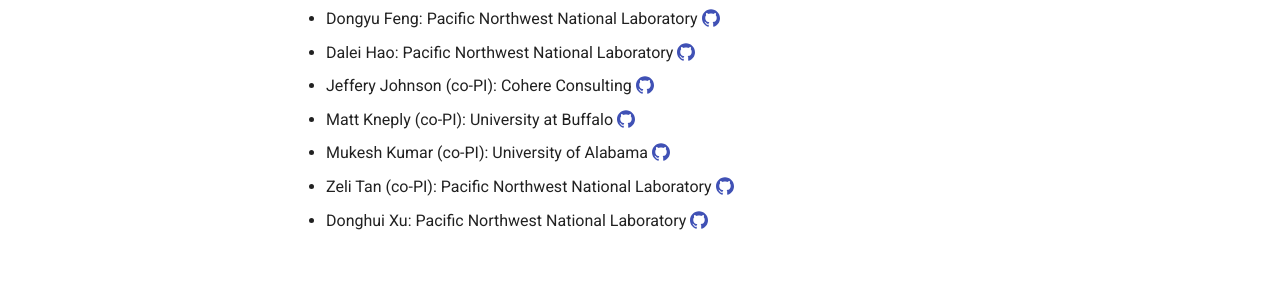
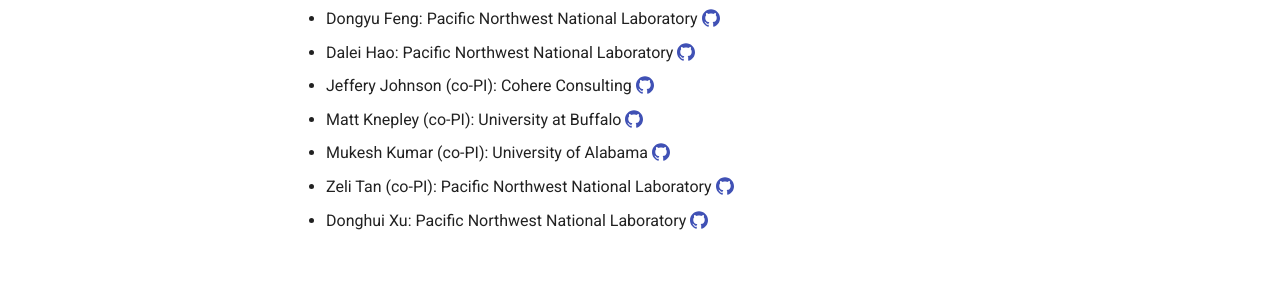
Before and after one commit to RDycore/RDycore.github.io, an MkDocs documentation site: the page built from docs/team.md, in a window 1280 px wide. Shown: the part 308-608 px from the top of the page. Built offline with MkDocs 1.6.1 and Material for MkDocs 9.7.7, drawn with Linux system fonts in a browser that asks for light colours; comment, search, counter and statistics services are not loaded.

Commit message:
Fix name

```diff
--- a/docs/team.md
+++ b/docs/team.md
@@ -5,7 +5,7 @@
 - Dongyu Feng: Pacific Northwest National Laboratory [:simple-github:](https://github.com/fdongyu)
 - Dalei Hao: Pacific Northwest National Laboratory [:simple-github:](https://github.com/daleihao)
 - Jeffery Johnson (co-PI): Cohere Consulting [:simple-github:](https://github.com/jeff-cohere)
-- Matt Kneply (co-PI): University at Buffalo [:simple-github:](https://github.com/knepley)
+- Matt Knepley (co-PI): University at Buffalo [:simple-github:](https://github.com/knepley)
 - Mukesh Kumar (co-PI): University of Alabama [:simple-github:](https://github.com/MukeshKumar-Hydrology)
 - Zeli Tan (co-PI): Pacific Northwest National Laboratory [:simple-github:](https://github.com/tanzeli1982)
 - Donghui Xu: Pacific Northwest National Laboratory [:simple-github:](https://github.com/donghuix)
```
